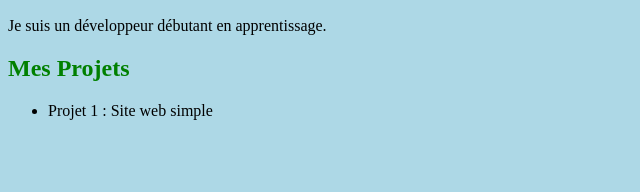
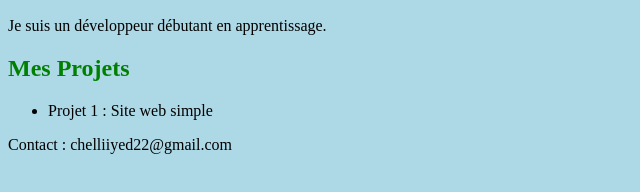
Before and after one commit to chelliiyed/mon-portfolio, a plain HTML site: page index.html in a window 1280 px wide. Shown: the part 110-302 px from the top of the page, without its empty margins (0-640 px from the left). Drawn offline with Linux system fonts and the light colour scheme.

Commit message:
Ajout du footer contact

```diff
--- a/index.html
+++ b/index.html
@@ -17,5 +17,8 @@
 <li>Projet 1 : Site web simple</li>
 </ul>
 </section>
+<footer>
+<p>Contact : chelliiyed22@gmail.com</p>
+</footer>
 </body>
 </html>
```
